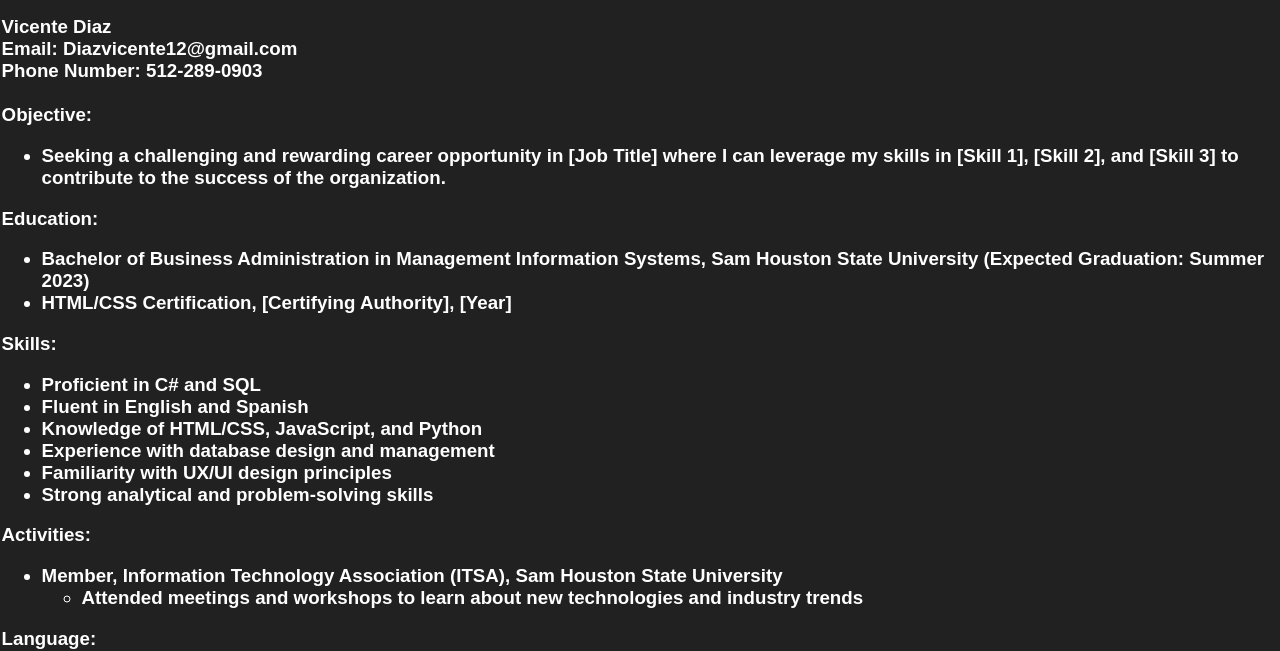
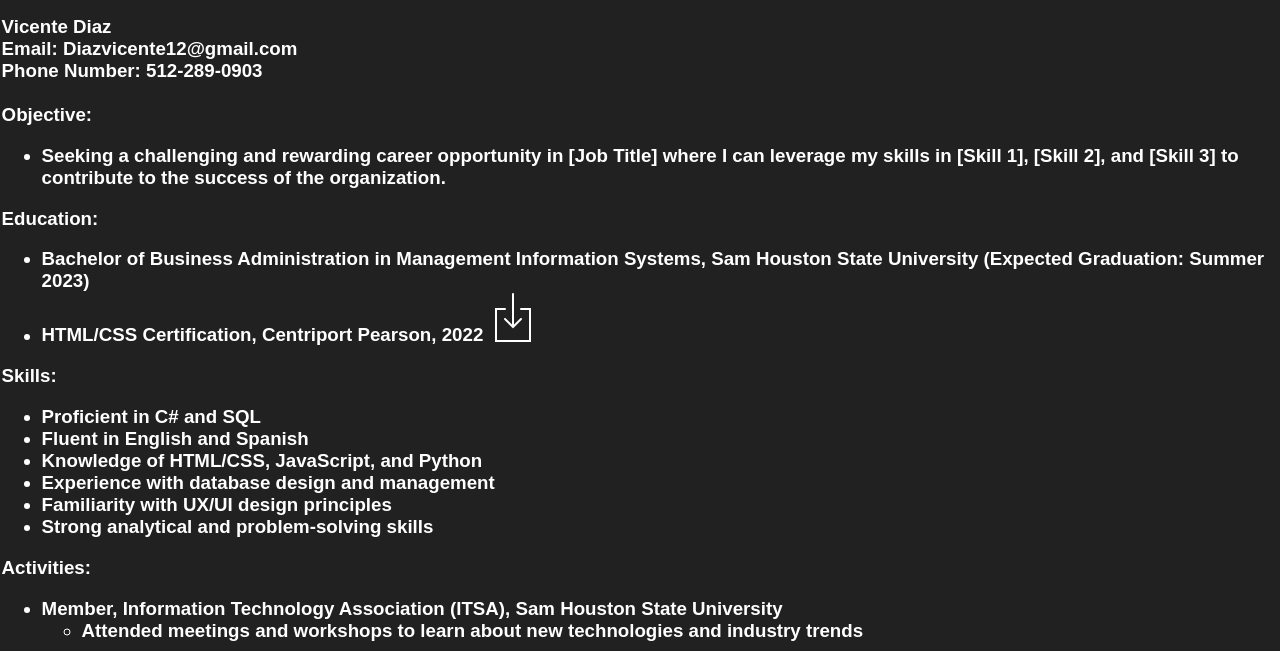
Before and after one commit to VicenteDS21/VicenteDS21.github.io, a plain HTML site: page resume.html in a window 1280 px wide. Shown: the part 158-809 px from the top of the page. Drawn offline with Linux system fonts and the light colour scheme.

Commit message:
added certification pdf and butto to download

```diff
--- a/resume.html
+++ b/resume.html
@@ -45,7 +45,10 @@
             <div>Education:<br>
                 <ul>
                     <li>Bachelor of Business Administration in Management Information Systems, Sam Houston State University (Expected Graduation: Summer 2023) </li>
-                    <li>HTML/CSS Certification, [Certifying Authority], [Year]</li>
+                    <li>HTML/CSS Certification, Centriport Pearson, 2022 <a href="/files/Cert13012327259.pdf">
+                        <img src="/images/icons8-download-50.png" alt="Download icon" class="downloadIcon1">
+                    </a></li>
+
                 </ul>
             </div>
 
--- a/styles/resume.css
+++ b/styles/resume.css
@@ -1,3 +1,11 @@
+article h3 img{
+  margin: auto;
+  display: inline;
+  width: 4%;
+  max-width: 190px;
+}
+
+
 article h3 {
   color: white;
 }
```
Also changed, not shown: images/icons8-download-50.png (added), 1 other file.
